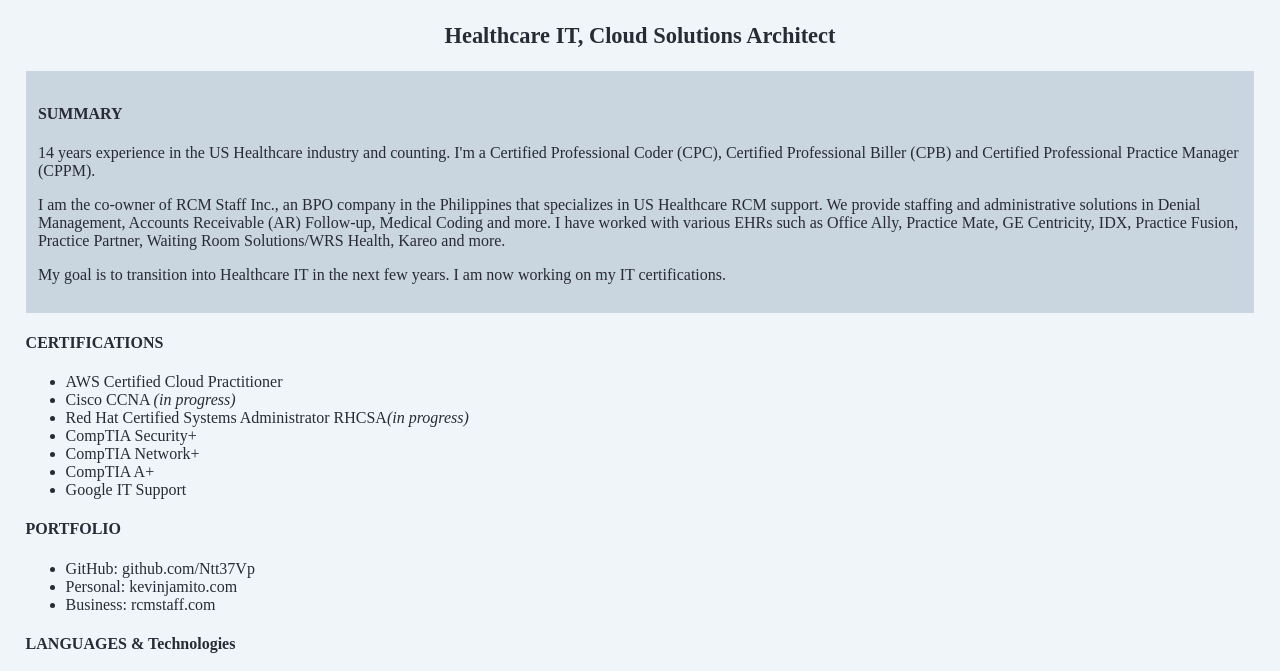
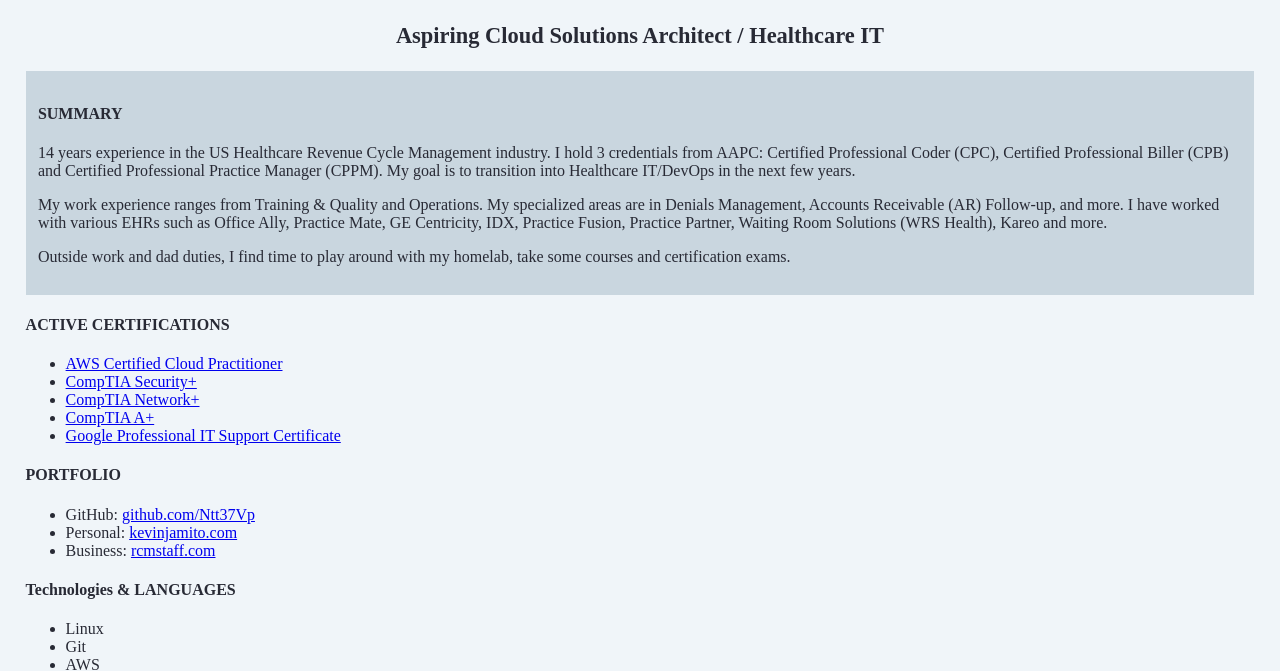
Before and after one commit to Ntt37Vp/Cloud-Resume-Challenge, a plain HTML site: page index.html in a window 1280 px wide. Shown: the part 98-769 px from the top of the page. Drawn offline with Linux system fonts and the light colour scheme.

Commit message:
edits in resume

```diff
--- a/index.html
+++ b/index.html
@@ -4,61 +4,64 @@
 	<meta charset="utf-8">
 	<meta name="viewport" content="width=device-width, initial-scale=1">
 	<link rel="stylesheet" href="styles.css">
-	<title>Kevin Jamito Resume</title>
+	<title>Kevin Jamito - Resume</title>
 </head>
 <body>
 <div id="title">
 	<h1>Kevin Jamito</h1>
-	<h3>Healthcare IT, Cloud Solutions Architect</h3>
+	<h3>Aspiring Cloud Solutions Architect / Healthcare IT</h3>
 </div>
-<!-- work summary -->
+<!-- summary -->
 <div class="contents">
 	<h4>SUMMARY</h4>
-	<p>14 years experience in the US Healthcare industry and counting. I'm
-	a Certified Professional Coder (CPC), Certified Professional Biller
-	(CPB) and Certified Professional Practice Manager (CPPM).</p>
+	<p>14 years experience in the US Healthcare Revenue Cycle Management industry.
+	I hold 3 credentials from AAPC: Certified Professional Coder (CPC), Certified Professional Biller
+	(CPB) and Certified Professional Practice Manager (CPPM). My goal is to transition into Healthcare IT/DevOps in the next few years.</p>
 
-	<p>I am the co-owner of RCM Staff Inc., an BPO company in the
-	Philippines that specializes in US Healthcare RCM support. We
-	provide staffing and administrative solutions in Denial Management,
-	Accounts Receivable (AR) Follow-up, Medical Coding and more.
-	I have worked with various EHRs such as Office Ally, Practice Mate,
+	<p>My work experience ranges from Training & Quality and Operations. My specialized areas are in Denials Management, Accounts Receivable (AR) Follow-up,
+	and more. I have worked with various EHRs such as Office Ally, Practice Mate,
 	GE Centricity, IDX, Practice Fusion, Practice Partner, Waiting Room
-	Solutions/WRS Health, Kareo and more.</p>
-	<p>My goal is to transition into Healthcare IT in the next few years. I am
-	now working on my IT certifications.</p>
+	Solutions (WRS Health), Kareo and more.</p>
+
+	<p>Outside work and dad duties, I find time to play around with my homelab, take some courses and certification exams.</p>
 </div>
+<!-- certs ports div-->
 <div>
-	<h4>CERTIFICATIONS</h4>
+	<h4>ACTIVE CERTIFICATIONS</h4>
 	<ul>
-		<li>AWS Certified Cloud Practitioner</li>
-		<li>Cisco CCNA <em>(in progress)</em></li>
-		<li>Red Hat Certified Systems Administrator RHCSA<em>(in progress)</em></li>
-		<li>CompTIA Security+</li>
-		<li>CompTIA Network+</li>
-		<li>CompTIA A+</li>
-		<li>Google IT Support </li>
+		<li><a href="https://www.credly.com/badges/864df3ac-c58c-4550-9dbe-5a1fe8bbcf48/public_url" target="_blank">AWS Certified Cloud Practitioner</a></li>
+		<li><a href="https://www.credly.com/badges/eb7e6e61-847b-476b-a131-f7cd151b341e/public_url" target="_blank">CompTIA Security+</a></li>
+		<li><a href="https://www.credly.com/badges/7ea17076-42b5-486a-b3e9-68af4ab332e1/public_url" target="_blank">CompTIA Network+</a></li>
+		<li><a href="https://www.credly.com/badges/51fdb915-cf62-4bdf-9bf1-faf5bb4611fa/public_url" target="_blank">CompTIA A+</a></li>
+		<li><a href="https://www.credly.com/badges/6f862ada-636f-4da9-9b25-fb8a49acf4d9/public_url" target="_blank">Google Professional IT Support Certificate</a></li>
 	</ul>
 </div>
 <div>
 	<h4>PORTFOLIO</h4>
 	<ul>
-		<li>GitHub: github.com/Ntt37Vp</li>
-		<li>Personal: kevinjamito.com</li>
-		<li>Business: rcmstaff.com</li>
+		<li>GitHub: <a href="https://github.com/Ntt37Vp" target="_blank">github.com/Ntt37Vp</a></li>
+		<li>Personal: <a href="https://kevinjamito.com" target="_blank">kevinjamito.com</a></li>
+		<li>Business: <a href="https://rcmstaff.com" target="_blank">rcmstaff.com</a></li>
 
 	</ul>
 </div>
 <div>
-	<h4>LANGUAGES & Technologies</h4>
+	<h4>Technologies & LANGUAGES</h4>
 	<ul>
-		<li>Python</li>
-		<li>JavaScript</li>
 		<li>Linux</li>
 		<li>Git</li>
 		<li>AWS</li>
 		<li>VMWare ESXi</li>
 		<li>pfSense</li>
+		<li>Python</li>
+	</ul>
+
+	<h4>MORE CERTIFICATIONS TO OBTAIN</h4>
+	<ul>
+		<li>AWS Certified Solutions Architect - Associate</li>
+		<li>AWS Certified Developer - Associate</li>
+		<li>AWS Certified SysOps Administrator - Associate</li>
+		<li>Red Hat Certified Systems Administrator (RHCSA)</li>
 	</ul>
 </div>
 <!-- work experience -->
```
